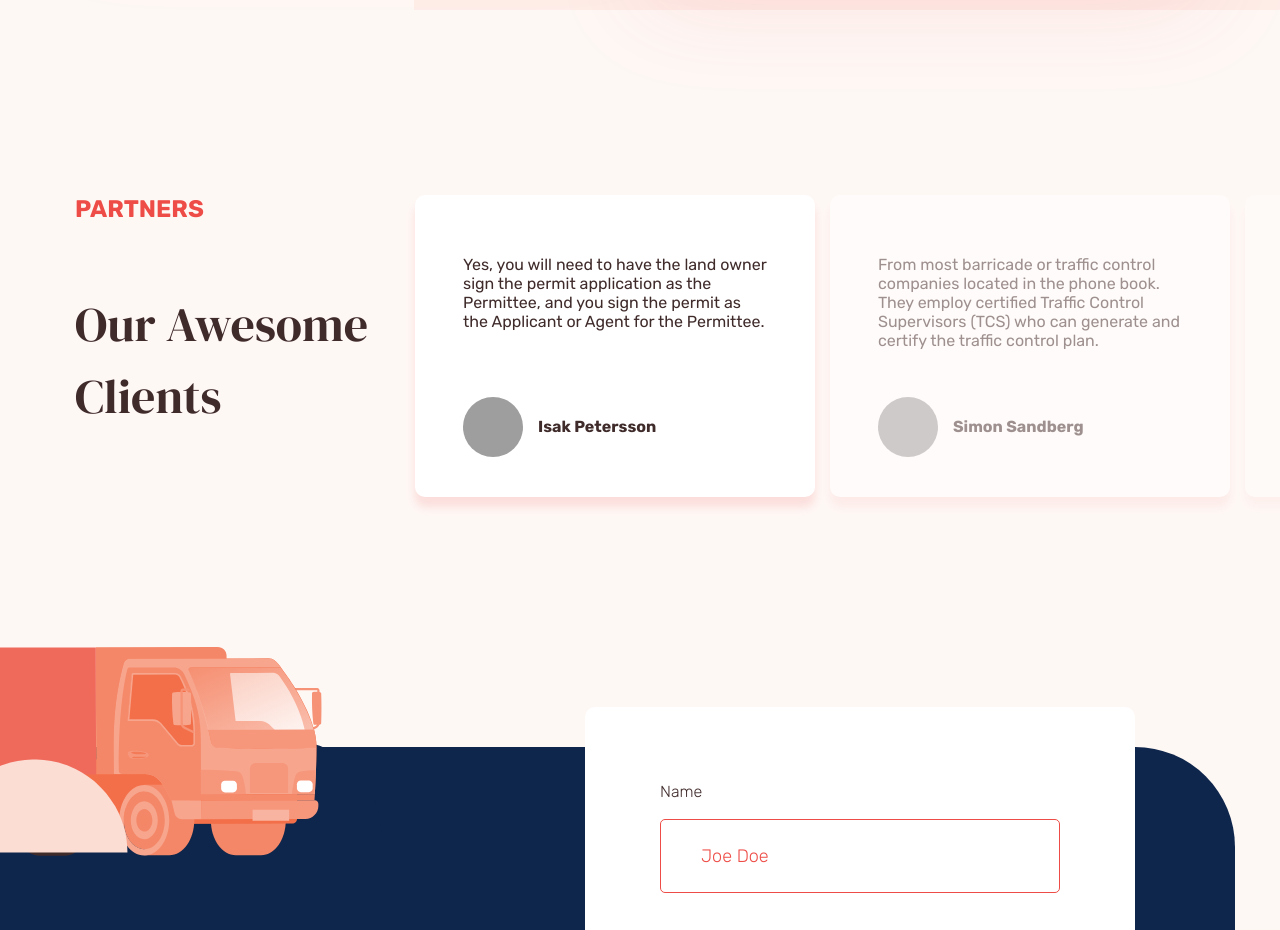
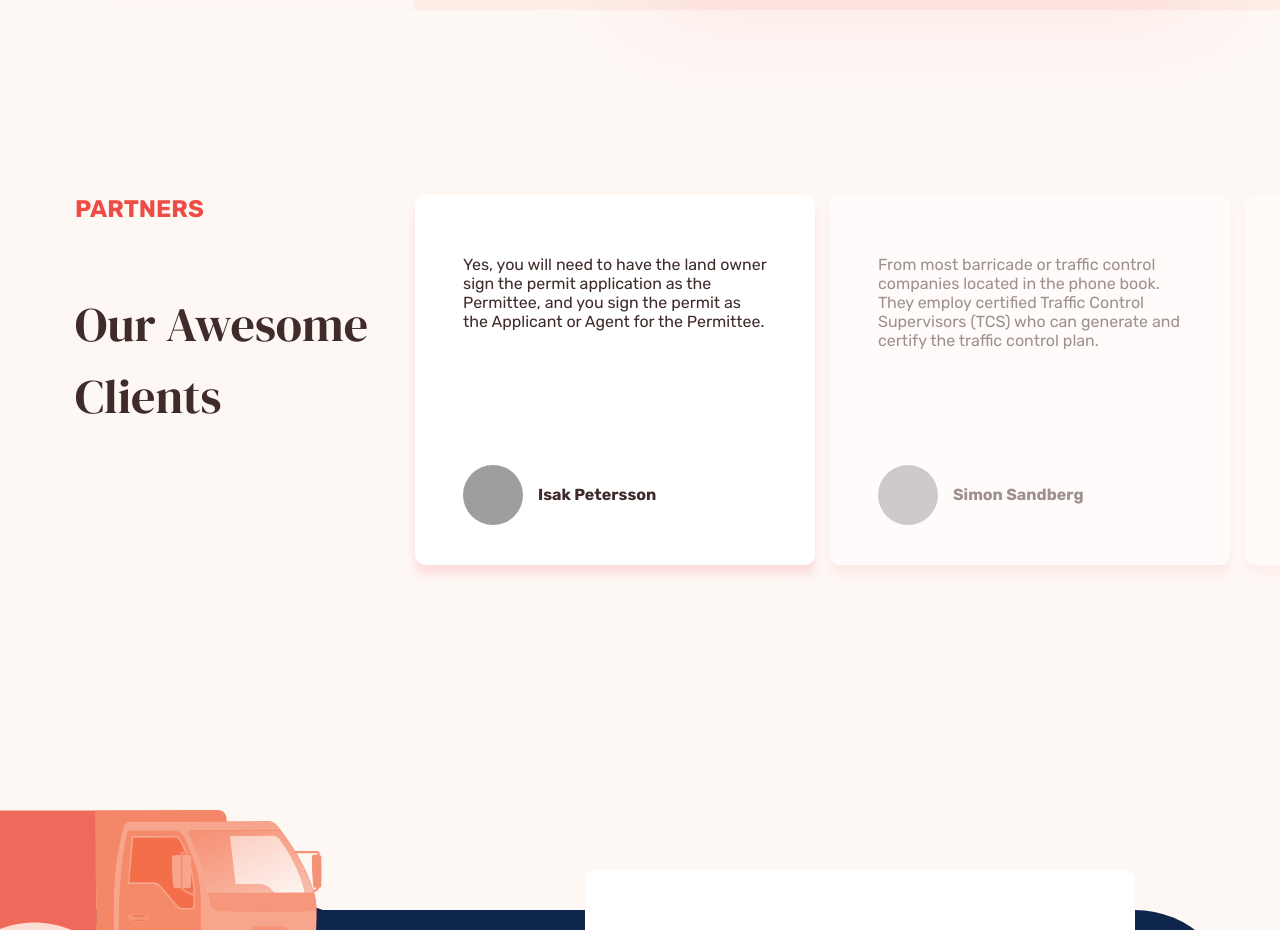
Before and after one commit to pklepa/traffico-landing, a React (Create React App) app: page / in a window 1280 px wide. Shown: the part 3380-4310 px from the top of the page. Built offline with nearby package versions, Linux system fonts and the light colour scheme; grey boxes are pictures that could not be loaded.

Commit message:
Better position partners section

```diff
--- a/src/components/ApplySection.js
+++ b/src/components/ApplySection.js
@@ -66,5 +66,5 @@ const Content = styled.div`
     h1 {
       margin: 65px 0;
     }
-  } ;
+  }
 `;
--- a/src/components/Navbar.js
+++ b/src/components/Navbar.js
@@ -99,6 +99,7 @@ const NavLinks = styled.ul`
       display: none;
     }
   }
+
   @media ${(props) => props.theme.devices.mobile} {
     display: flex;
 
--- a/src/components/PartnersSection.js
+++ b/src/components/PartnersSection.js
@@ -4,11 +4,14 @@ import styled from "styled-components";
 function PartnersSection() {
   return (
     <Container>
+      <Wrapper>
         <Header>
           <h1>Partners</h1>
           <p>Our Awesome Clients</p>
         </Header>
+      </Wrapper>
 
+      <Wrapper>
         <CardSlider>
           <Card first>
             <p>
@@ -30,8 +33,8 @@ function PartnersSection() {
           <Card second>
             <p>
               From most barricade or traffic control companies located in the
-            phone book. They employ certified Traffic Control Supervisors (TCS)
-            who can generate and certify the traffic control plan.
+              phone book. They employ certified Traffic Control Supervisors
+              (TCS) who can generate and certify the traffic control plan.
             </p>
             <div className="author">
               <div
@@ -61,6 +64,7 @@ function PartnersSection() {
             </div>
           </Card>
         </CardSlider>
+      </Wrapper>
     </Container>
   );
 }
@@ -71,14 +75,27 @@ const Container = styled.section`
   display: flex;
   flex-direction: column;
   align-items: center;
-  margin-bottom: 150px;
-  margin-top: 120px;
-  padding-top: 65px;
+  margin-bottom: 300px;
+  margin-top: 185px;
+  padding-bottom: 65px;
 
   @media ${(props) => props.theme.devices.tablet} {
     display: grid;
     grid-template-columns: 300px auto;
     width: 100%;
+    margin-bottom: 150px;
+  }
+`;
+
+const Wrapper = styled.div`
+  position: relative;
+  height: 200px;
+  width: min(100%, 470px);
+
+  display: flex;
+
+  @media ${(props) => props.theme.devices.tablet} {
+    height: 400px;
   }
 `;
 
@@ -88,13 +105,20 @@ const Header = styled.div`
   flex-direction: column;
   width: min(470px, 100%);
 
+  position: absolute;
+  top: 0;
+  left: 0;
+
+  z-index: 10;
+  background-color: ${(props) => props.theme.colors.bg};
+
   h1 {
     color: ${(props) => props.theme.colors.red};
     text-transform: uppercase;
     font-size: 24px;
     font-weight: bold;
 
-    margin: 0 0 65px;
+    margin: 0 0 25px;
   }
 
   p {
@@ -104,23 +128,35 @@ const Header = styled.div`
     max-width: 550px;
     line-height: 1.5em;
 
-    margin-bottom: 65px;
+    margin-bottom: 30px;
+  }
+
+  @media (min-width: 410px) {
+    h1 {
+      margin: 0 0 65px;
+    }
   }
 
   @media ${(props) => props.theme.devices.tablet} {
+    /* width: 100vw;
+    left: calc(470px - 100vw); */
+
     p {
       font-size: 48px;
+      margin-bottom: 65px;
     }
-  } ;
+  }
 `;
 
 const CardSlider = styled.div`
   display: flex;
   width: 100%;
-  height: 100%;
+  height: 370px;
   padding: 0;
 
-  position: relative;
+  position: absolute;
+  top: 0;
+  left: 0;
 
   @media ${(props) => props.theme.devices.tablet} {
     padding: 0 40px;
@@ -166,5 +202,5 @@ const Card = styled.div`
 
   @media ${(props) => props.theme.devices.tablet} {
     max-width: 400px;
-  } ;
+  }
 `;
```
Lines whose indentation alone changed are shown as unchanged.
